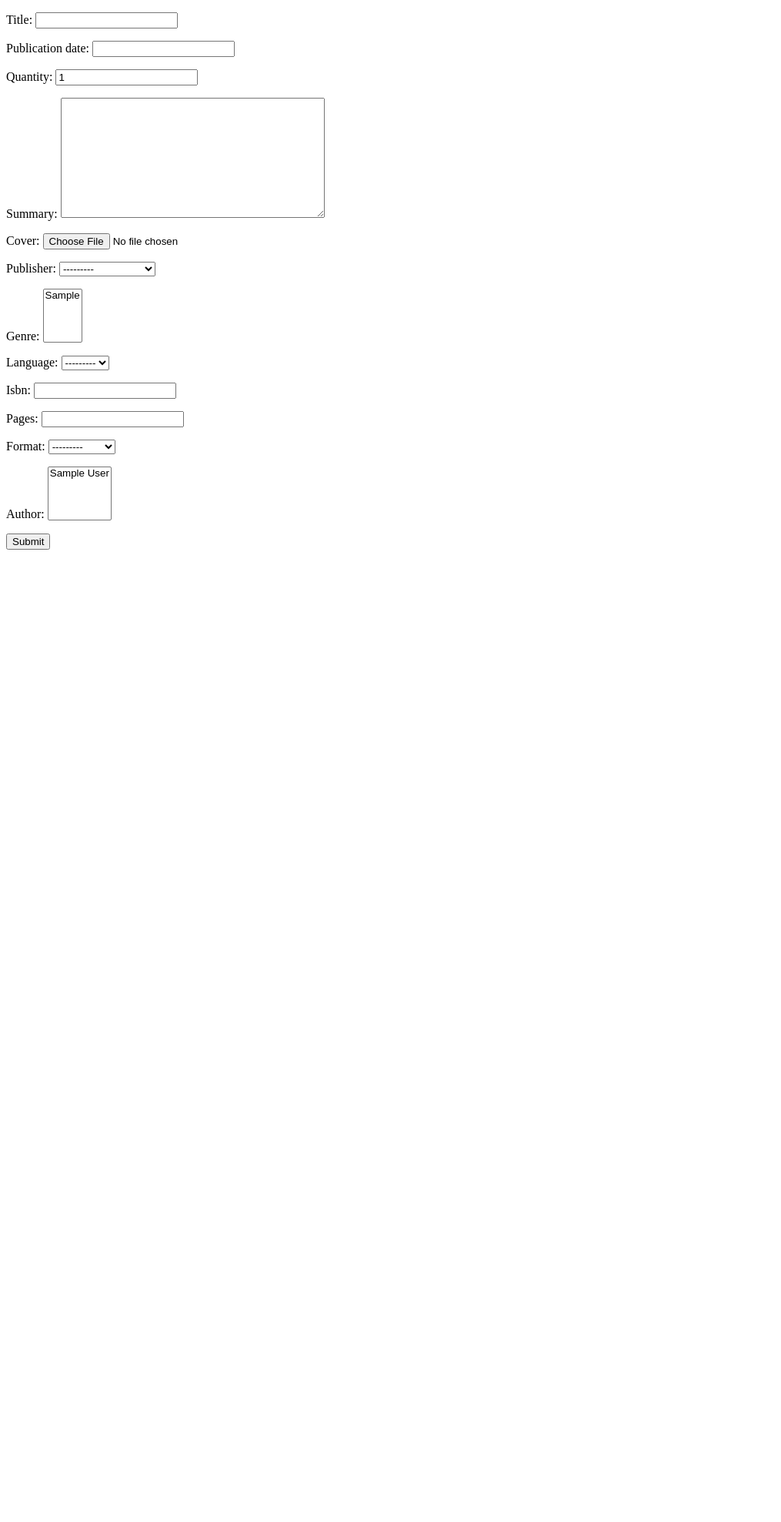
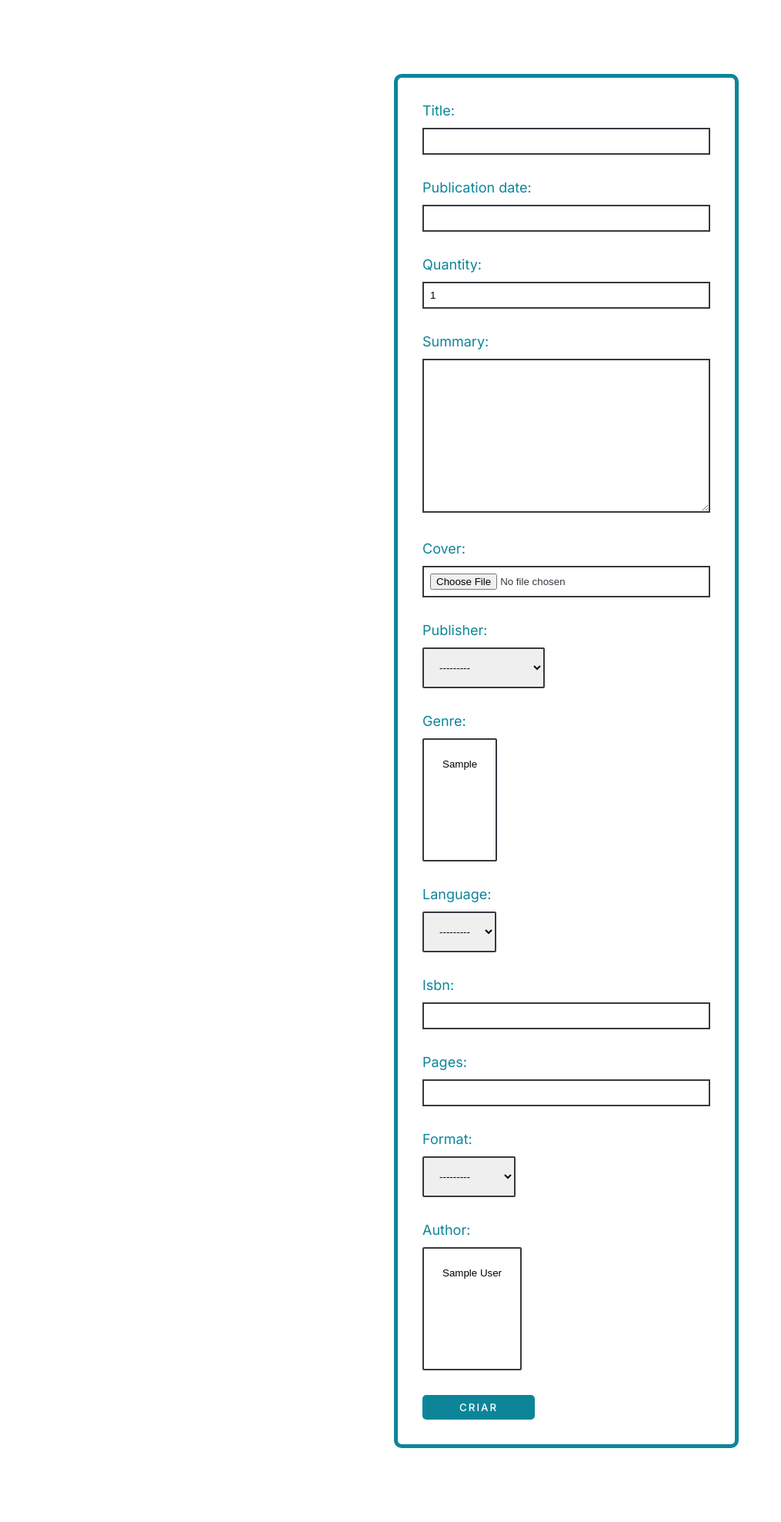
Before and after one commit to Kurt3z/BookByte, a Django app: page /staff/book-dashboard/add-book/ in a window 1280 px wide; the page is wider, and only the part inside the window is pictured. Shown: that part at 77% size, without its empty margins (0-1015 px from the left). Before the commit the page ends 714 px from the top of that part, so only its background shows below. Run offline with Django 4.2, Linux system fonts and the light colour scheme; tables that the repository leaves empty hold one stand-in row (values such as "Sample post").

Commit message:
Style Book Form

```diff
--- /dev/null
+++ b/staff/static/staff/book-form.css
@@ -0,0 +1,107 @@
+@import url('https://fonts.googleapis.com/css2?family=Merriweather:wght@400;700;900&display=swap');
+@import url('https://fonts.googleapis.com/css2?family=Inter:wght@400;500;700&display=swap');
+
+/*
+SPACING SYSTEM (px)
+2 / 4 / 8 / 12 / 16 / 24 / 32 / 48 / 64 / 80 / 96 / 128
+
+FONT SIZE SYSTEM (px)
+10 / 12 / 14 / 16 / 18 / 20 / 24 / 30 / 36 / 44 / 52 / 62 / 74 / 86 / 98
+*/
+
+* {
+  box-sizing: border-box;
+  margin: 0;
+  padding: 0;
+}
+
+body {
+  color: #343a40;
+  font-family: 'Inter', sans-serif;
+  overflow-x: hidden;
+}
+
+main {
+  margin: 96px;
+  width: 100vw;
+}
+
+main form {
+  border: 5px solid #0c8599;
+  border-radius: 10px;
+  padding: 32px;
+  width: 35vw;
+  margin: 0 auto;
+}
+
+main form label {
+  display: inline-block;
+  margin-bottom: 12px;
+  font-size: 18px;
+  color: #0c8599;
+}
+
+main form label[for='author'],
+main form label[for='genre'] {
+  margin-bottom: 0;
+}
+
+main form p {
+  font-size: 12px;
+  margin-bottom: 12px;
+  color: #868e96;
+}
+
+main form input {
+  padding: 8px;
+  width: 100%;
+  border: 2px solid #343a40;
+  margin-bottom: 32px;
+}
+
+main form input:focus {
+  border: 2px solid #0c8599;
+  outline: none;
+}
+
+main form select {
+  display: block;
+  padding: 16px;
+  border-radius: 2px;
+  border: 2px solid #343a40;
+  margin-bottom: 32px;
+}
+
+main form select:focus {
+  border-color: #0c8599;
+}
+
+main form select option {
+  padding: 8px;
+}
+
+main form textarea {
+  padding: 8px 12px;
+  width: 100%;
+  height: 200px;
+  border: 2px solid #343a40;
+  margin-bottom: 32px;
+}
+
+button[type='submit'] {
+  display: inline-block;
+  font-family: 'Inter', sans-serif;
+  padding: 8px 48px;
+  background-color: #0c8599;
+  border: none;
+  border-radius: 5px;
+  text-transform: uppercase;
+  color: #fff;
+  font-weight: 500;
+  letter-spacing: 2px;
+  cursor: pointer;
+}
+
+button[type='submit']:hover {
+  background-color: #15aabf;
+}
--- a/staff/templates/staff/book-form.html
+++ b/staff/templates/staff/book-form.html
@@ -1,15 +1,21 @@
+{% load static %}
+
 <!DOCTYPE html>
 <html lang="en">
 <head>
     <meta charset="UTF-8">
     <meta name="viewport" content="width=device-width, initial-scale=1.0">
     <title>Editar Livro</title>
+
+    <link rel="stylesheet" href="{% static "staff/book-form.css" %}">
 </head>
 <body>
-    <form method="post" action="" enctype="multipart/form-data">
-        {% csrf_token %}
-        {{ form.as_p }}
-        <button type="submit">Submit</button>
-    </form>
+    <main>
+        <form method="post" action="" enctype="multipart/form-data">
+            {% csrf_token %}
+            {{ form }}
+            <button type="submit">Criar</button>
+        </form>
+    </main>
 </body>
 </html>
```
